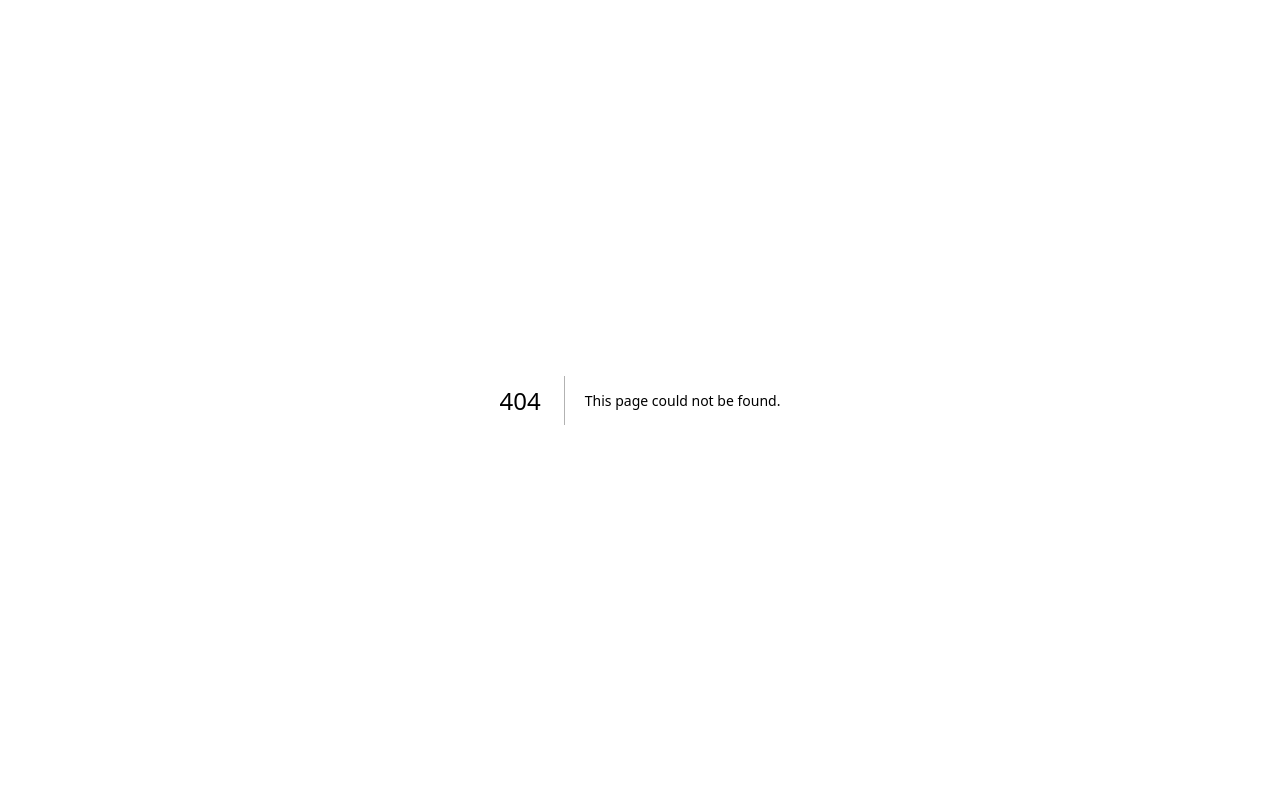
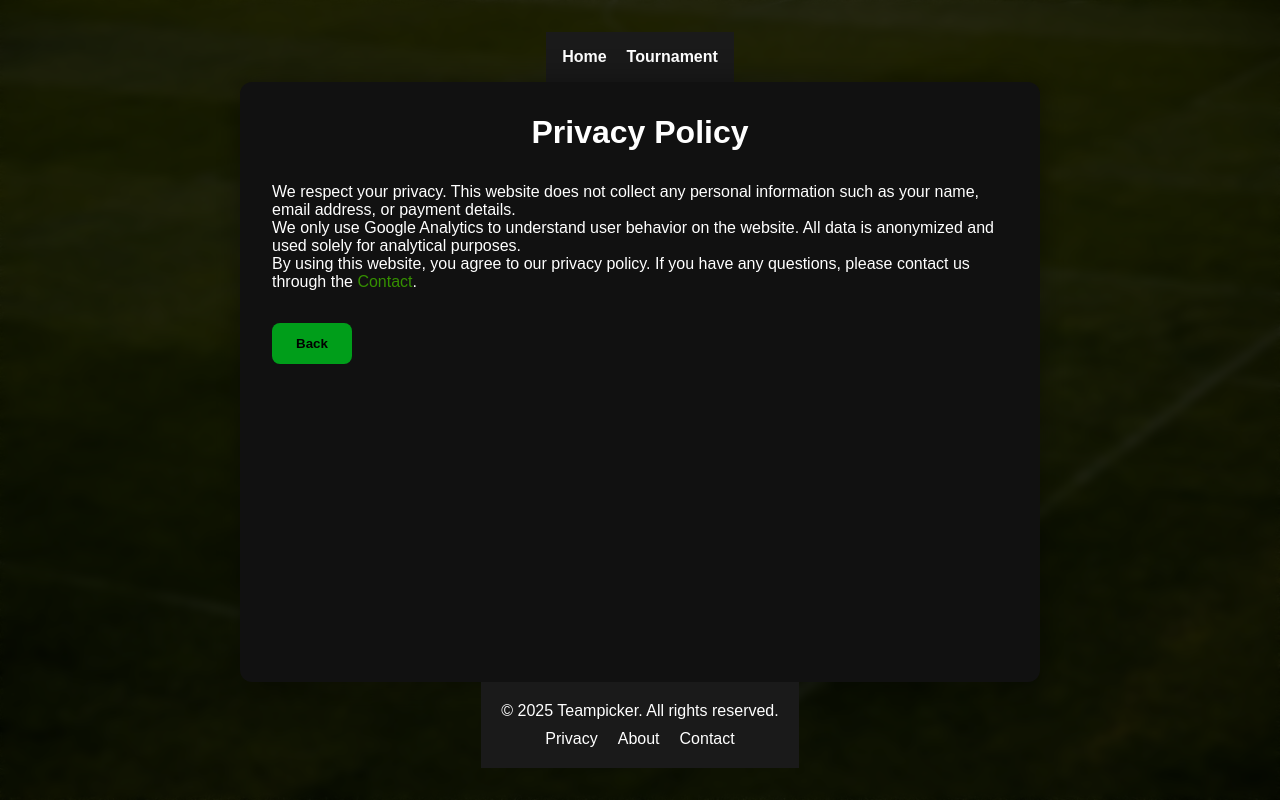
Before and after one commit to AzaS31/Teampicker-next.js, a Next.js app: page /privacy in a window 1280 px wide. Before the commit this address had no page. Built offline with nearby package versions, Linux system fonts and the light colour scheme.

Commit message:
version 1.0.3

```diff
--- a/src/app/globals.css
+++ b/src/app/globals.css
@@ -4,6 +4,18 @@
   box-sizing: border-box;
 }
 
+a {
+  color: white;
+  text-decoration: none;
+}
+
+a:hover {
+  text-decoration: underline;
+}
+
+a:visited {
+  color: white;
+}
 
 body {
   font-family: sans-serif;
@@ -60,6 +72,14 @@ html, body {
   text-align: center;
 }
 
+.footer-links {
+  margin-top: 10px;
+  display: flex;
+  flex-direction: row;
+  list-style: none;
+  justify-content: center;
+  gap: 20px;
+}
 
 .title {
   text-align: center;
--- /dev/null
+++ b/src/app/privacy/page.js
@@ -0,0 +1,78 @@
+"use client";
+
+import { useRouter } from 'next/navigation';
+import Header from '@/components/Header';
+import Footer from '@/components/Footer';
+
+export default function PrivacyPage() {
+    const router = useRouter();
+
+    return (
+        <div
+            className="page-wrapper"
+            style={{
+                backgroundColor: 'rgba(0, 0, 0, 0.8)',
+                minHeight: '100vh',
+                color: '#fff',
+                padding: '2rem',
+                display: 'flex',
+                flexDirection: 'column',
+                justifyContent: 'center',
+                alignItems: 'center',
+                backdropFilter: 'blur(4px)',
+            }}
+        >
+            <Header />
+            <main
+                className="main-content"
+                style={{
+                    backgroundColor: '#111',
+                    borderRadius: '12px',
+                    padding: '2rem',
+                    maxWidth: '800px',
+                    width: '100%',
+                    boxShadow: '0 0 30px rgba(0,0,0,0.4)',
+                }}
+            >
+                <h1 style={{ textAlign: 'center', marginBottom: '2rem' }}>Privacy Policy</h1>
+                <p>
+                    We respect your privacy. This website does not collect any personal information such as your name, email address, or payment details.
+                </p>
+
+                <p>
+                    We only use Google Analytics to understand user behavior on the website. All data is anonymized and used solely for analytical purposes.
+                </p>
+
+                <p>
+                    By using this website, you agree to our privacy policy. If you have any questions, please contact us through the{' '}
+                    <a
+                        href="/contact"
+                        style={{
+                            color: '#359000ff',
+                            textDecoration: 'none',
+                        }}
+                    >
+                        Contact
+                    </a>.
+                </p>
+
+                <button
+                    onClick={() => router.back()}
+                    style={{
+                        marginTop: '2rem',
+                        padding: '0.8rem 1.5rem',
+                        backgroundColor: '#009e1aff',
+                        color: '#000',
+                        border: 'none',
+                        borderRadius: '8px',
+                        cursor: 'pointer',
+                        fontWeight: 'bold',
+                    }}
+                >
+                    Back
+                </button>
+            </main>
+            <Footer />
+        </div>
+    );
+}
--- a/src/components/Footer.js
+++ b/src/components/Footer.js
@@ -1,7 +1,16 @@
+import Link from 'next/link';
+
 export default function Footer() {
     return (
         <footer className="footer">
             <p>© {new Date().getFullYear()} Teampicker. All rights reserved.</p>
+            <nav>
+                <ul className="footer-links">
+                    <li><Link href="/privacy">Privacy</Link></li>
+                    <li><Link href="/about">About</Link></li>
+                    <li><Link href="/contact">Contact</Link></li>
+                </ul>
+            </nav>
         </footer>
     );
 }
```
Also changed, not shown: src/app/about/page.js (added, +62 -0 lines), src/app/contact/page.js (added, +73 -0 lines), 1 other file (tests, documents, lock files or other folders).
